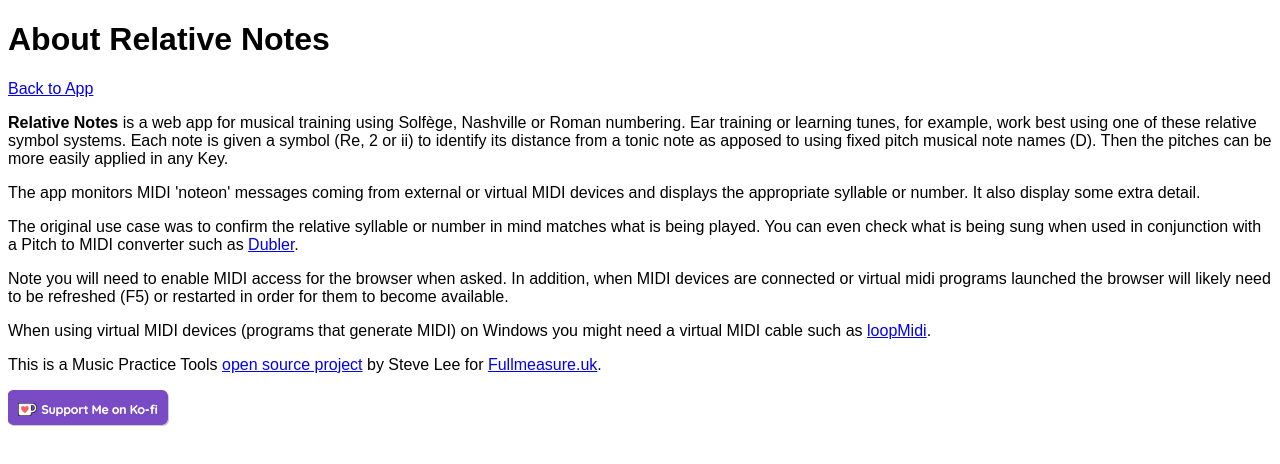
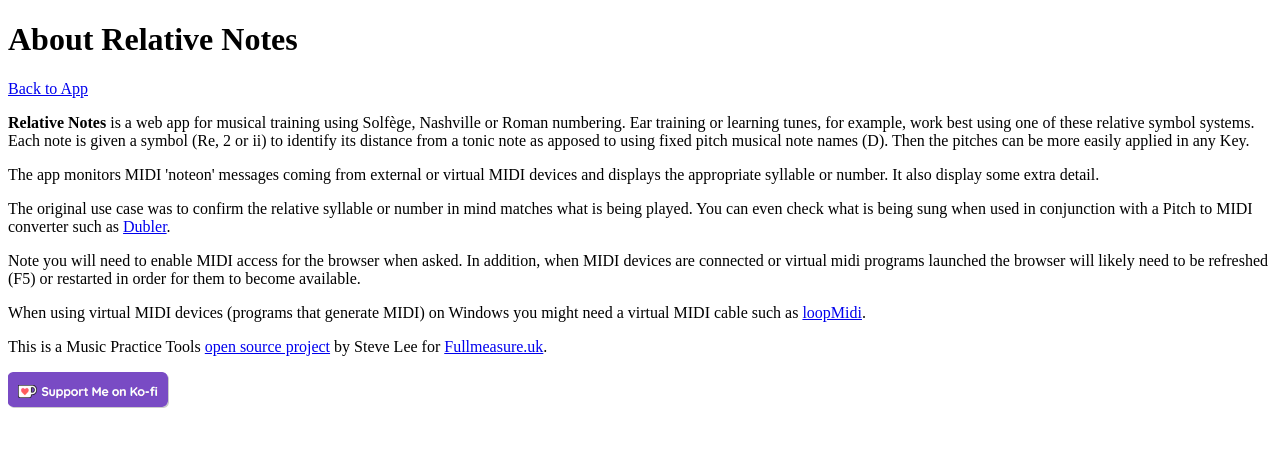
Before and after one commit to music-practice-tools/relative-notes, a SvelteKit app: page /about in a window 1280 px wide. Shown: the top 464 px of the page. Built offline with nearby package versions, Linux system fonts and the light colour scheme.

Commit message:
add prefer color scheme

```diff
--- a/src/lib/Settings.svelte
+++ b/src/lib/Settings.svelte
@@ -74,7 +74,7 @@
     margin-left: 1rem;
   }
   div#wrapper {
-    border: 2px solid darkblue;
+    border: 2px solid var(--highlight-color);
     border-radius: 0.5rem;
     margin-top: 0.5rem;
     margin-bottom: 0.5rem;
--- a/src/lib/midi-notes.js
+++ b/src/lib/midi-notes.js
@@ -7,7 +7,9 @@
 export function listen(input) {
     if (!input) { return }
     if (currentInput) {
-        WebMidi.getInputByName(currentInput).removeListener() // remove all
+        try {
+            WebMidi.getInputByName(currentInput).removeListener() // remove from all channels
+        } catch (e) { /* don't care */ }
     }
     currentInput = input
     const _input = WebMidi.getInputByName(input)
--- a/src/routes/+page.svelte
+++ b/src/routes/+page.svelte
@@ -44,23 +44,28 @@
   MIDI:
   {$relativeNotes.raw.channel ?? ''}
   {$relativeNotes.raw.number ?? ''}
-  Note:
+  &nbsp;Note:
   {$relativeNotes.name}
-  Change:
+  &nbsp;Change:
   {$relativeNotes.delta}
   {delta[$relativeNotes.deltaDir]}
 </div>
 
 <style>
-  :global(body) {
+  :global(:root) {
+    background-color: #242424;
+    color: #ffffff;
     font-family: Sans-Serif;
+    color-scheme: light dark;
+    --highlight-color: lightblue;
   }
+
   #note {
     width: 14rem;
     height: 14rem;
     font-size: 12rem;
     padding: 0.2rem;
-    color: darkblue;
+    color: -var(highlight-color);
   }
 
   #tonic,
@@ -71,4 +76,19 @@
   #tonic button {
     margin-left: 1rem;
   }
+  #detail {
+    font-size: 1.1rem;
+  }
+
+  @media (prefers-color-scheme: light) {
+    :global(:root) {
+      color: #242424;
+      background-color: #ffffff;
+      --highlight-color: darkblue;
+    }
+  }
+  #note,
+  a {
+    color: var(--highlight-color);
+  }
 </style>
--- a/src/routes/about/+page.svelte
+++ b/src/routes/about/+page.svelte
@@ -56,7 +56,4 @@
     alt="Support Steve at ko-fi.com" /></a>
 
 <style>
-  :global(body) {
-    font-family: Sans-Serif;
-  }
 </style>
```
